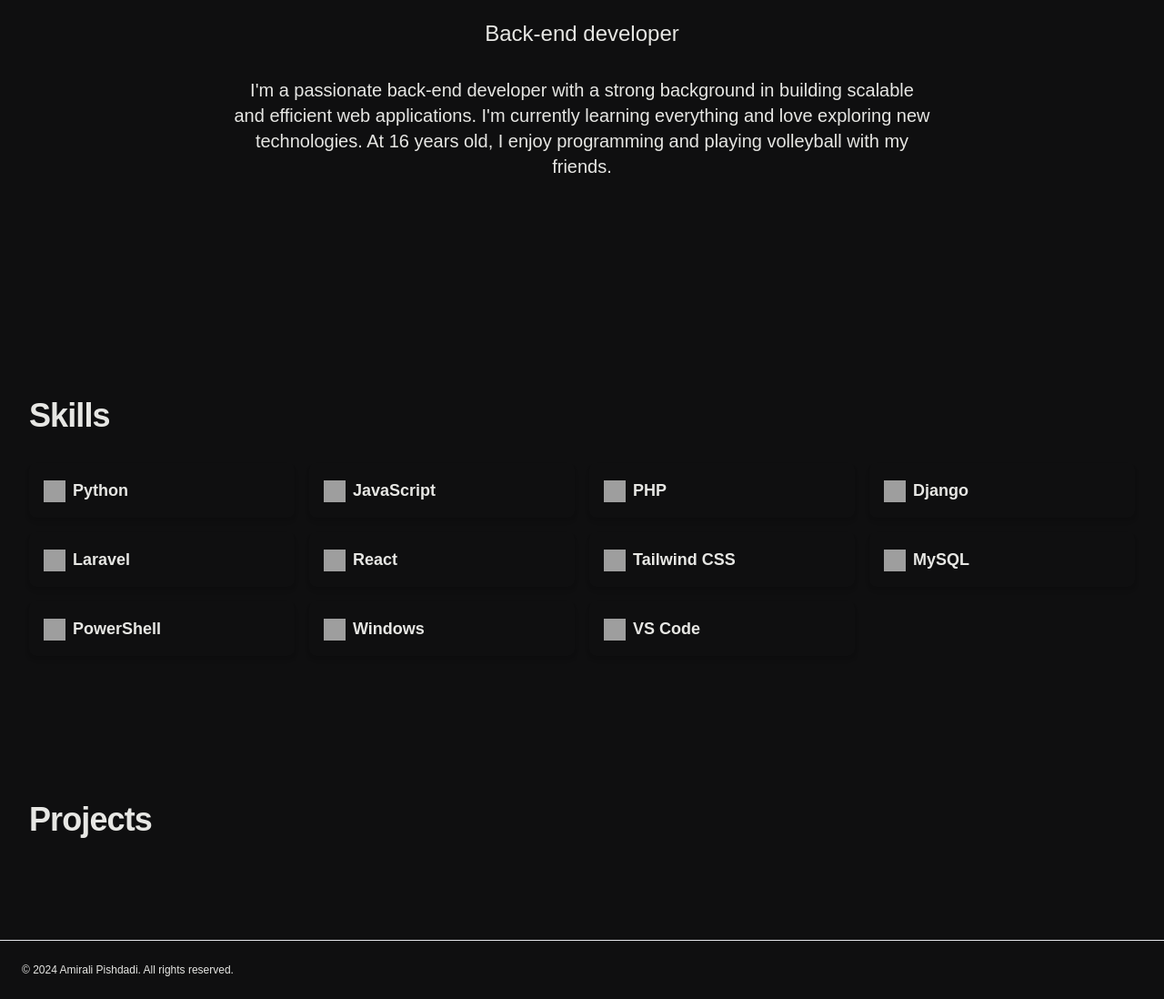
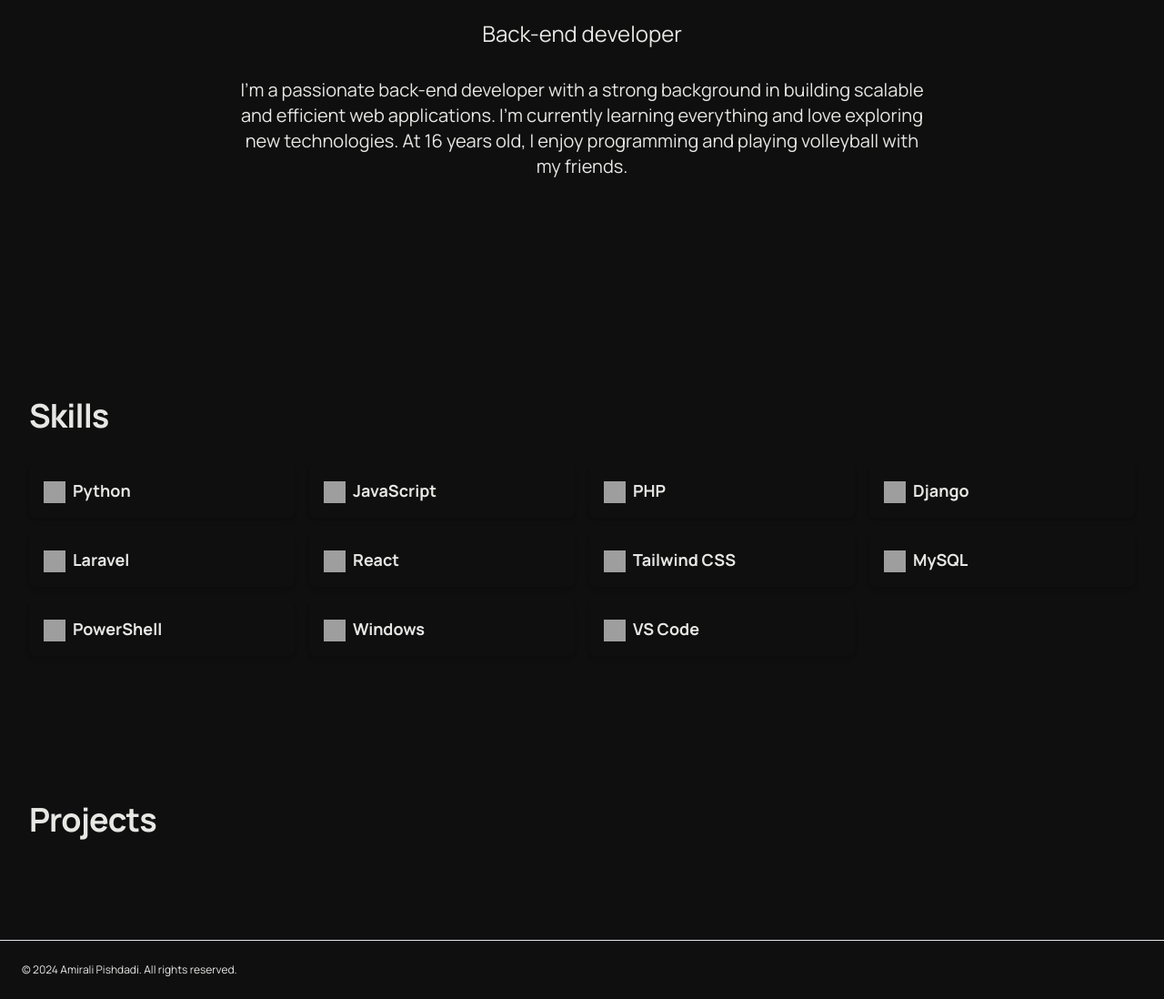
Before and after one commit to amirali-pishdadi/amirali-pishdadi.github.io, a plain HTML site: page index.html in a window 1280 px wide. Shown: the part 223-1321 px from the top of the page at 91% size. Drawn offline with nearby package versions, Linux system fonts and the light colour scheme; no server answers; grey boxes are pictures that could not be loaded.

Commit message:
Update index.html

```diff
--- a/index.html
+++ b/index.html
@@ -4,6 +4,9 @@
   <meta charset="UTF-8">
   <meta name="viewport" content="width=device-width, initial-scale=1.0">
   <title>Amirali Pishdadi</title>
+  <link rel="preconnect" href="https://fonts.googleapis.com">
+<link rel="preconnect" href="https://fonts.gstatic.com" crossorigin>
+<link href="https://fonts.googleapis.com/css2?family=Manrope:wght@200..800&display=swap" rel="stylesheet">
   <link href="https://unpkg.com/tailwindcss@^2.0/dist/tailwind.min.css" rel="stylesheet">
   <script defer src="https://unpkg.com/axios/dist/axios.min.js"></script>
   <style>
```
